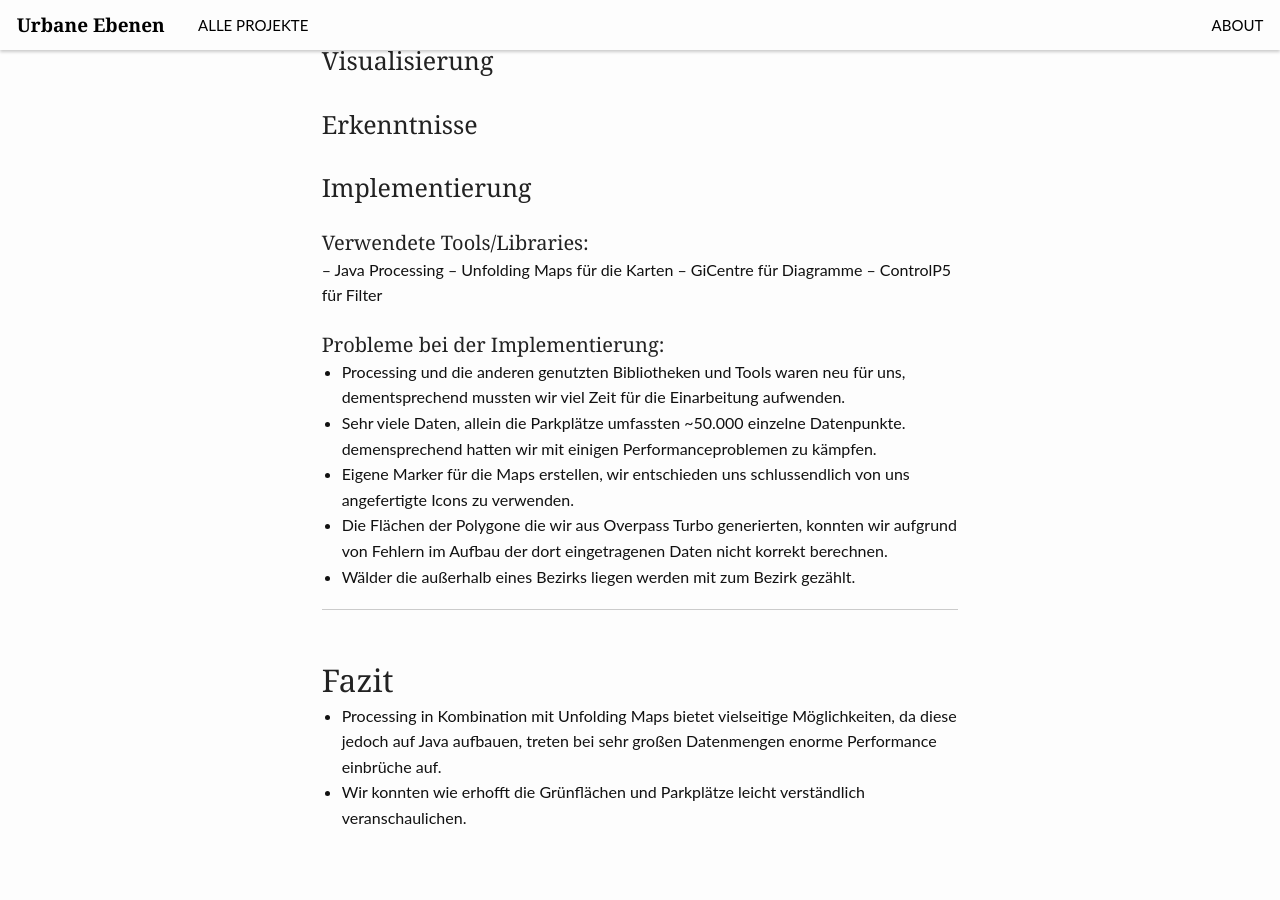
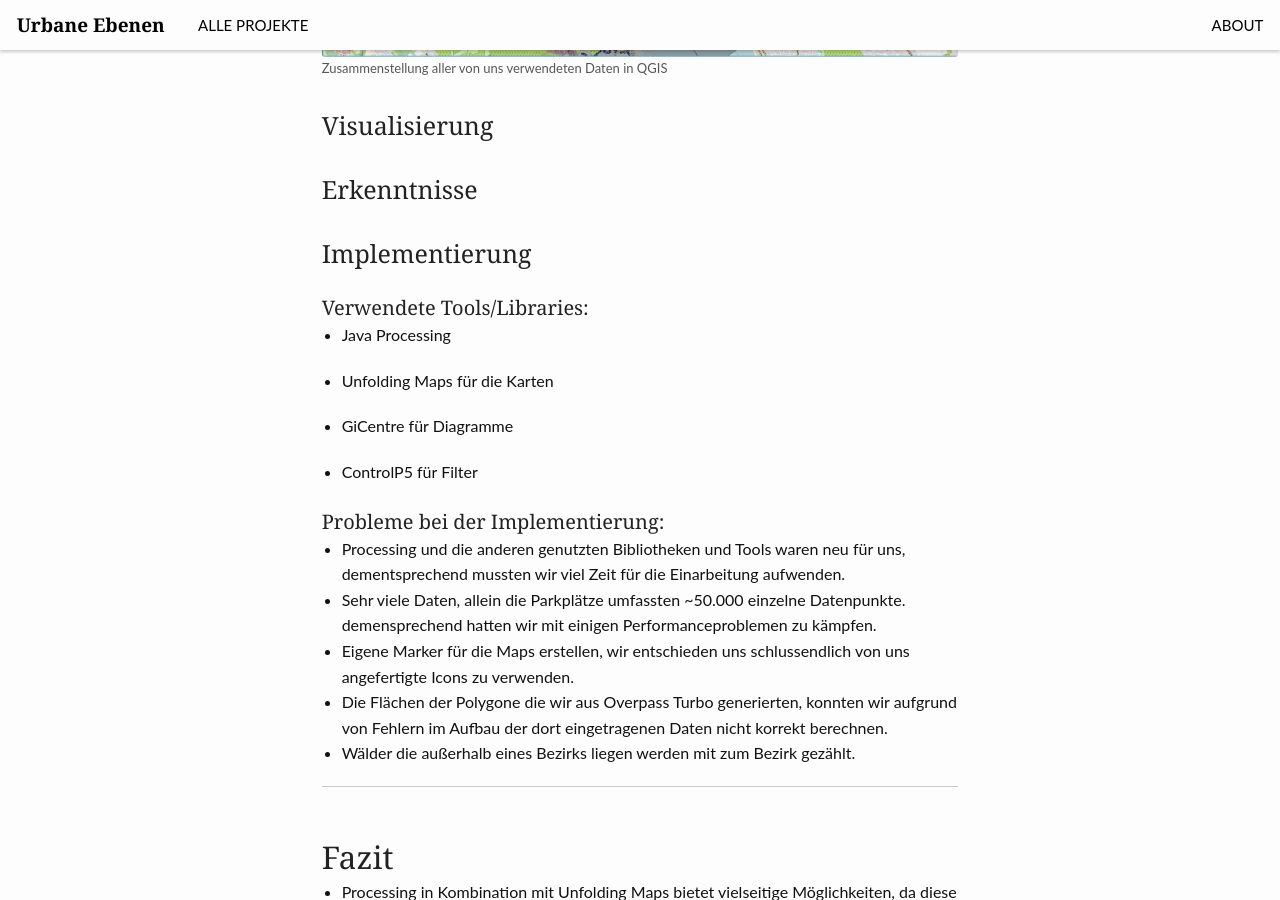
Before and after one commit to tillnagel/gdv-website, a Jekyll site: the page built from _posts/projects/2017-01-26-ZuerichParkflaechen.md, in a window 1280 px wide and 900 px high, scrolled down 3112 px. Built offline with Jekyll 4.4.1, drawn with Linux system fonts in a browser that asks for light colours.

```diff
--- a/_posts/projects/2017-01-26-ZuerichParkflaechen.md
+++ b/_posts/projects/2017-01-26-ZuerichParkflaechen.md
@@ -49,8 +49,10 @@ Die Diagrammansicht (C) stellt die Gesamtflächen der visualisierten Bezirke dem
 <!--Quellen, Erhebung, Parsing, Aggregation, ...-->
 
 Genutzte Datenquellen:
-[Opendata Projekt der Grünstadt Zürich](https://data.stadt-zuerich.ch/)
-[Overpass Turbo](https://overpass-turbo.eu/) ein Datenfilterungs Tool für [OpenStreetMap](http://openstreetmap.org/)
+
+- [Opendata Projekt der Grünstadt Zürich](https://data.stadt-zuerich.ch/)
+
+- [Overpass Turbo](https://overpass-turbo.eu/) ein Datenfilterungs Tool für [OpenStreetMap](http://openstreetmap.org/)
 
 ### Prozess
 <!--Sinnvolle Auswahl relevanter Experimente.-->
@@ -81,10 +83,13 @@ Hier sind einige unserer Prototypen und Entwicklungsschritte zu sehen: -->
 
 ### Implementierung
 #### Verwendete Tools/Libraries:
--- Java Processing
--- Unfolding Maps für die Karten
--- GiCentre für Diagramme
--- ControlP5 für Filter
+- Java Processing
+
+- Unfolding Maps für die Karten
+
+- GiCentre für Diagramme
+
+- ControlP5 für Filter
 
 <!--Wie haben Sie die Visualisierung umgesetzt? Welche Tools haben Sie für welche Schritte eingesetzt?-->
 
```
